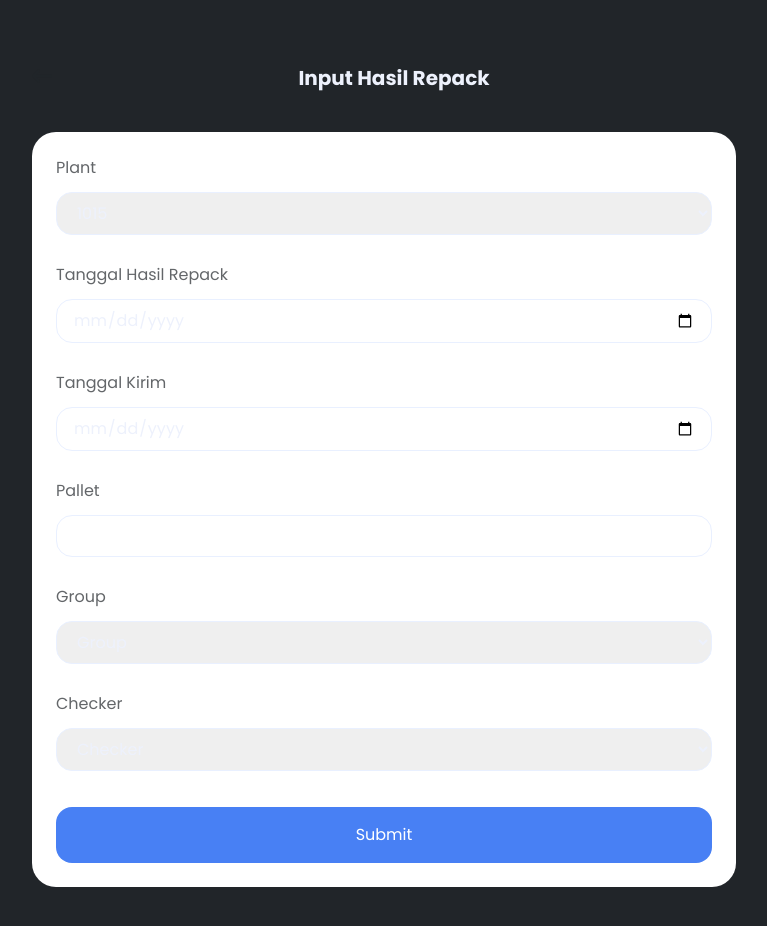
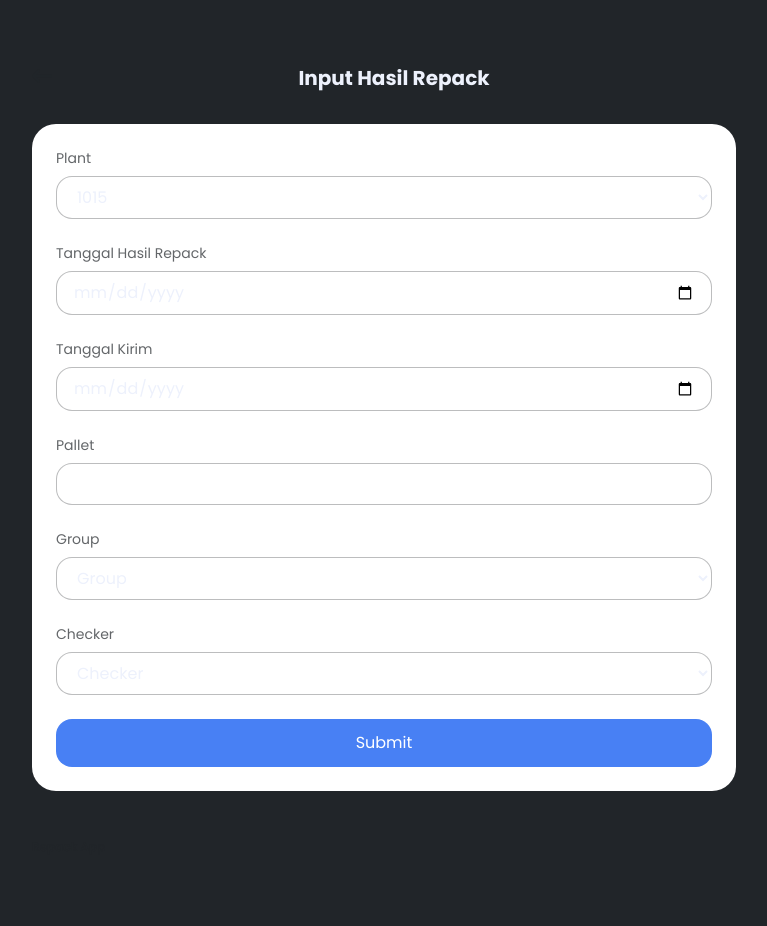
Before and after one commit to AufaIrfan/mech-app, a Next.js app: page /pages/hasil-repack/form/input-hr in a window 1280 px wide. Shown: the top 926 px of the page, without its empty margins (256-1023 px from the left). After the commit the page ends 879 px from the top, so only its background shows below. Built offline with nearby package versions, Linux system fonts and the light colour scheme.

Commit message:
change defaut text color

```diff
--- a/src/app/components/Alert.js
+++ b/src/app/components/Alert.js
@@ -3,7 +3,7 @@ import { FontAwesomeIcon } from "@fortawesome/react-fontawesome";
 
 export default function Alert({ text }) {
   return (
-    <div className="flex flex-row items-end justify-center rounded-2xl bg-red-200 text-red-500 p-4">
+    <div className="flex flex-row items-end justify-center rounded-2xl bg-blue/20 text-blue p-4">
       <FontAwesomeIcon icon={faTriangleExclamation} className="mr-2 text-xl" />
       <p className="text-sm text-center">{text}</p>
     </div>
--- a/src/app/components/FormInput.js
+++ b/src/app/components/FormInput.js
@@ -1,7 +1,7 @@
 export default function FormInput({ label, children }) {
   return (
-    <div className="mb-3">
-      <div className="mb-3 text-dark/70">{label}</div>
+    <div className="mb-2">
+      <div className="mb-2 text-dark/70 text-sm">{label}</div>
       {children}
     </div>
   );
--- a/src/app/components/SubmitButton.js
+++ b/src/app/components/SubmitButton.js
@@ -11,7 +11,7 @@ export default function SubmitButton({ title = "Submit", onClick = () => {} }) {
         setspinner(true);
         onClick();
       }}
-      className="w-full p-4 mt-2 rounded-2xl flex flex-row items-center justify-center bg-blue hover:bg-blue-hover text-white"
+      className="w-full p-3 rounded-2xl flex flex-row items-center justify-center bg-blue hover:bg-blue-hover text-white"
     >
       {spinner && (
         <FontAwesomeIcon icon={faCircleNotch} className="mr-2 animate-spin" />
--- a/src/app/globals.css
+++ b/src/app/globals.css
@@ -4,7 +4,7 @@
 
 :root {
   --background: #edf1fc;
-  --foreground: #212529;
+  --foreground: #32373d;
 }
 
 @media (prefers-color-scheme: light) {
@@ -28,6 +28,6 @@ body {
     @apply container mx-auto max-w-[50rem] flex min-h-[95vh] flex-col items-center p-6 lg:p-12;
   }
   .form-input {
-    @apply w-full rounded-2xl border border-slate py-2 px-4;
+    @apply w-full rounded-2xl border outline-none border-slate py-2 px-4 bg-white border-dark/30  hover:border-blue/50 active:border-blue/50;
   }
 }
--- a/src/app/pages/barang-bocor/form/input-bb-fg/page.js
+++ b/src/app/pages/barang-bocor/form/input-bb-fg/page.js
@@ -21,7 +21,7 @@ export default function Page() {
 
   return (
     <div className="main-container">
-      <div className="py-4 mb-6 w-full flex flex-row items-center justify-between">
+      <div className="py-4 mb-4 w-full flex flex-row items-center justify-between">
         <Link href="/pages/barang-bocor">
           <FontAwesomeIcon
             icon={faArrowLeftLong}
--- a/src/app/pages/barang-bocor/form/input-bb-rpk/page.js
+++ b/src/app/pages/barang-bocor/form/input-bb-rpk/page.js
@@ -21,7 +21,7 @@ export default function Page() {
 
   return (
     <div className="main-container">
-      <div className="py-4 mb-6 w-full flex flex-row items-center justify-between">
+      <div className="py-4 mb-4 w-full flex flex-row items-center justify-between">
         <Link href="/pages/barang-bocor">
           <FontAwesomeIcon
             icon={faArrowLeftLong}
--- a/src/app/pages/hasil-repack/form/input-hr/page.js
+++ b/src/app/pages/hasil-repack/form/input-hr/page.js
@@ -28,7 +28,7 @@ export default function Page() {
 
   return (
     <div className="main-container">
-      <div className="py-4 mb-6 w-full flex flex-row items-center justify-between">
+      <div className="py-4 mb-4 w-full flex flex-row items-center justify-between">
         <Link href="/pages/hasil-repack">
           <FontAwesomeIcon
             icon={faArrowLeftLong}
```
